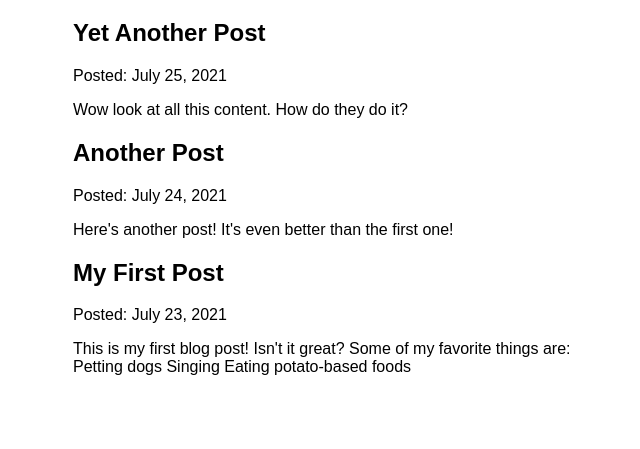
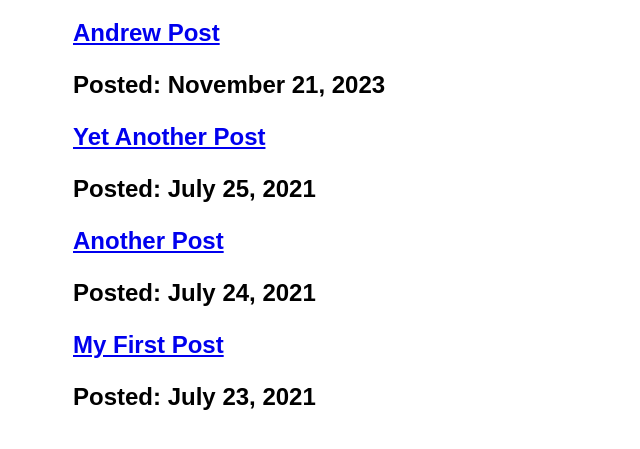
Before and after one commit to andrew-rocks/my-site, a Gatsby site: page /blog in a window 1280 px wide. Shown: the part 157-606 px from the top of the page, without its empty margins (317-957 px from the left). Built offline with nearby package versions, Linux system fonts and the light colour scheme; Gatsby itself is replaced by a stand-in of ours.

Commit message:
Finished blog page

```diff
--- /dev/null
+++ b/blog/andrew-post.mdx
@@ -0,0 +1,7 @@
+---
+title: "Andrew Post"
+date: "2023-11-21"
+slug: "andrew-post"
+---
+
+Gatsby's File System Route API is really cool.
--- a/src/pages/blog.tsx
+++ b/src/pages/blog/index.tsx
@@ -1,16 +1,19 @@
 import React from "react";
-import Layout from "../components/layout";
-import Seo from "../components/seo";
-import { PageProps, graphql } from "gatsby";
+import Layout from "../../components/layout";
+import Seo from "../../components/seo";
+import { Link, PageProps, graphql } from "gatsby";
 
 const BlogPage = ({ data }: PageProps<Queries.BlogPageQuery>) => {
   return (
     <Layout pageTitle="My Blog Posts">
       {data.allMdx.nodes.map((node) => (
         <article key={node.id}>
-          <h2>{node.frontmatter?.title}</h2>
-          <p>Posted: {node.frontmatter?.date}</p>
-          <p>{node.excerpt}</p>
+          <h2>
+            <Link to={`/blog/${node.frontmatter?.slug}`}>
+              {node.frontmatter?.title}
+            </Link>
+            <p>Posted: {node.frontmatter?.date}</p>
+          </h2>
         </article>
       ))}
     </Layout>
@@ -24,6 +27,7 @@ export const query = graphql`
         frontmatter {
           date(formatString: "MMMM D, YYYY")
           title
+          slug
         }
         id
         excerpt
```
Also changed, not shown: src/pages/blog/{mdx.frontmatter__slug}.tsx (added, +31 -0 lines).
